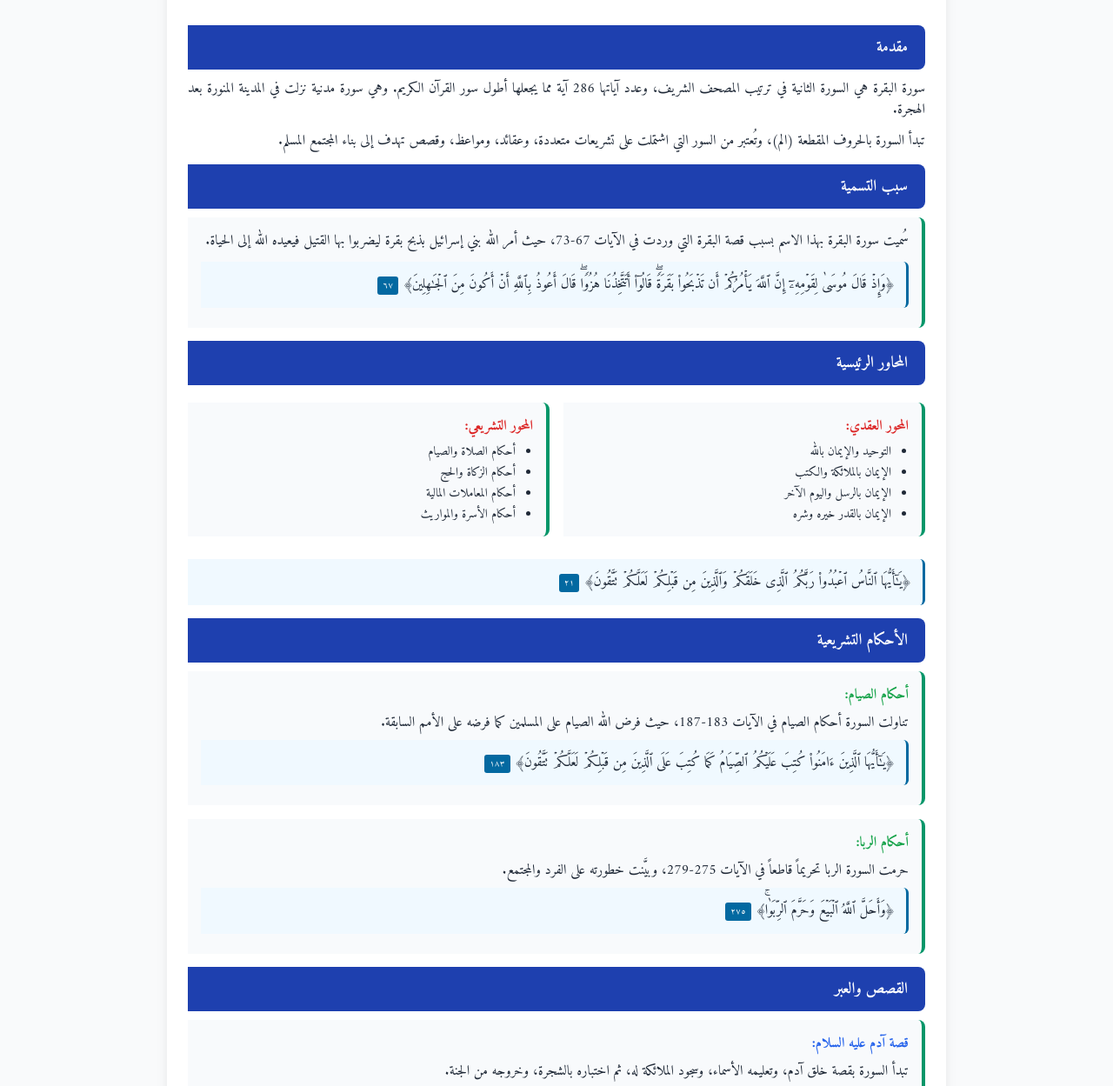
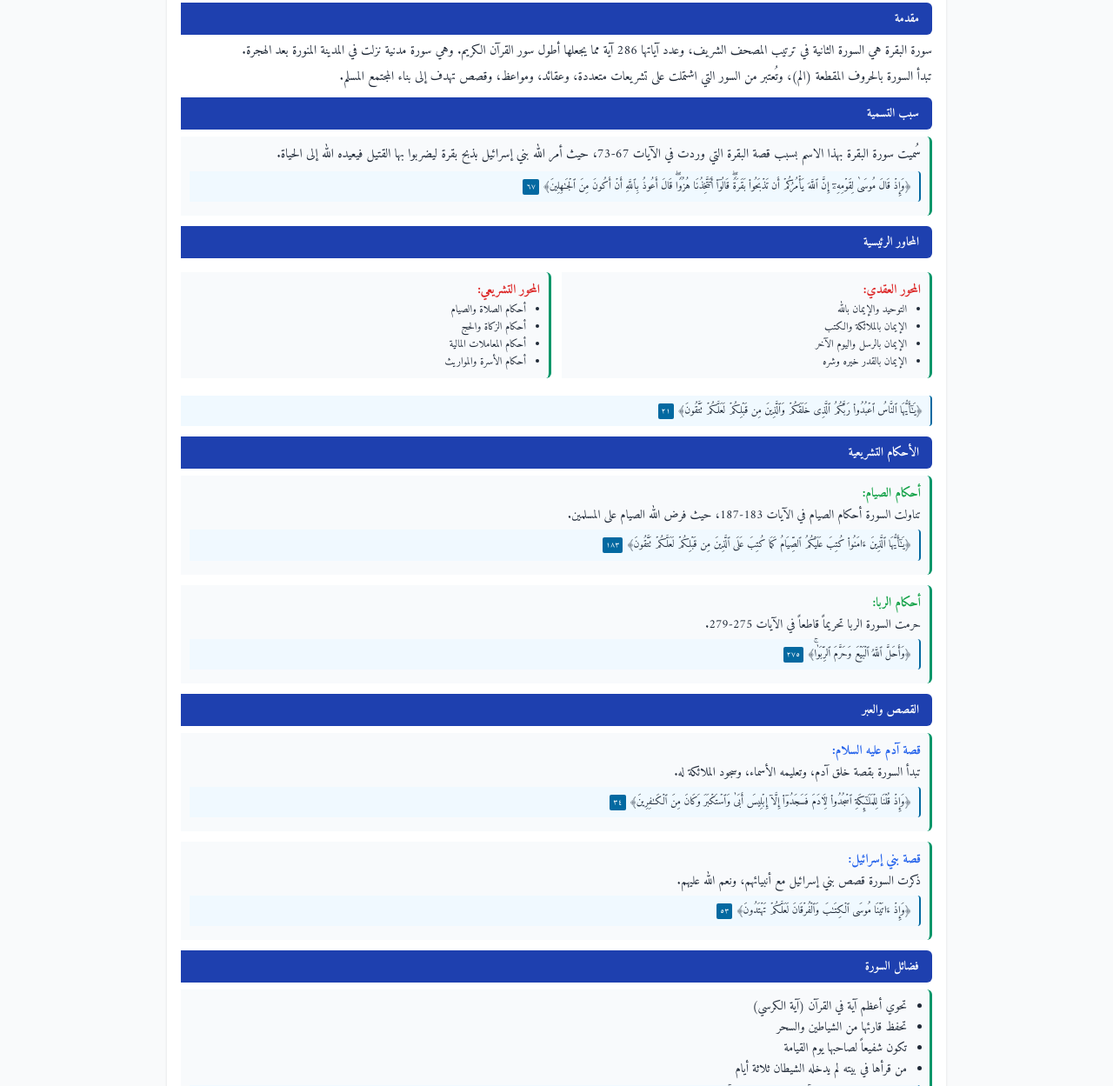
Before and after one commit to rjx8/Html-to-pdf, a plain HTML site: page index.html in a window 1280 px wide. Shown: the part 119-1368 px from the top of the page at 87% size. Drawn offline with nearby package versions, Linux system fonts and the light colour scheme.

Commit message:
Update index.html

```diff
--- a/index.html
+++ b/index.html
@@ -10,79 +10,80 @@
         @media print {
             @page {
                 size: A4;
-                margin: 1.5cm 1.5cm;
+                margin: 1cm 1cm;
             }
             .no-print { display: none !important; }
             .page-break { page-break-before: always; }
 
             body {
-                font-size: 11pt !important;
-                line-height: 1.4 !important;
+                font-size: 10pt !important;
+                line-height: 1.3 !important;
             }
-            h1 { font-size: 18pt !important; }
-            h2 { font-size: 16pt !important; }
-            h3 { font-size: 14pt !important; }
+            h1 { font-size: 16pt !important; }
+            h2 { font-size: 14pt !important; }
+            h3 { font-size: 12pt !important; }
         }
 
         body {
             font-family: 'Amiri', 'Noto Sans Arabic', serif;
-            line-height: 1.6;
+            line-height: 1.5;
+            font-size: 11pt;
         }
         .section-title {
             background: #1e40af;
             color: white;
-            padding: 12px 20px;
-            margin: 15px 0 10px 0;
-            border-radius: 0 8px 8px 0;
+            padding: 8px 15px;
+            margin: 12px 0 8px 0;
+            border-radius: 0 6px 6px 0;
             font-weight: bold;
-            font-size: 18px;
+            font-size: 14px;
         }
         .content-box {
             background: #f8fafc;
-            padding: 15px;
-            margin: 10px 0;
-            border-right: 4px solid #059669;
-            border-radius: 0 8px 8px 0;
+            padding: 10px;
+            margin: 8px 0;
+            border-right: 3px solid #059669;
+            border-radius: 0 6px 6px 0;
         }
         .quran-verse {
             background: #f0f9ff;
-            padding: 12px;
-            margin: 8px 0;
-            border-right: 3px solid #0369a1;
-            border-radius: 0 6px 6px 0;
+            padding: 8px;
+            margin: 6px 0;
+            border-right: 2px solid #0369a1;
+            border-radius: 0 4px 4px 0;
             font-family: 'Amiri', serif;
-            font-size: 16px;
-            line-height: 1.8;
+            font-size: 12px;
+            line-height: 1.6;
         }
         .verse-number {
             background: #0369a1;
             color: white;
-            padding: 2px 6px;
-            border-radius: 3px;
-            font-size: 10px;
-            margin-left: 5px;
+            padding: 1px 4px;
+            border-radius: 2px;
+            font-size: 9px;
+            margin-left: 4px;
         }
 
         .size-controls {
             position: fixed;
-            top: 20px;
-            left: 20px;
+            top: 15px;
+            left: 15px;
             z-index: 1000;
             background: white;
-            padding: 8px;
-            border-radius: 6px;
-            box-shadow: 0 2px 6px rgba(0,0,0,0.1);
-            border: 2px solid #059669;
+            padding: 6px;
+            border-radius: 4px;
+            box-shadow: 0 1px 3px rgba(0,0,0,0.1);
+            border: 1px solid #059669;
         }
         .size-btn {
             background: #059669;
             color: white;
             border: none;
-            padding: 6px 10px;
-            margin: 0 2px;
-            border-radius: 4px;
+            padding: 4px 8px;
+            margin: 0 1px;
+            border-radius: 3px;
             cursor: pointer;
-            font-weight: bold;
+            font-size: 10px;
         }
     </style>
 </head>
@@ -92,21 +93,21 @@
         <button class="size-btn" onclick="changeFontSize('smaller')">A-</button>
         <button class="size-btn" onclick="changeFontSize('normal')">A</button>
         <button class="size-btn" onclick="changeFontSize('larger')">A+</button>
-        <button class="size-btn" onclick="window.print()" style="background: #1e40af; margin-right: 8px;">🖨️ طباعة</button>
+        <button class="size-btn" onclick="window.print()" style="background: #1e40af; margin-right: 4px;">🖨️</button>
     </div>
 
-    <div class="max-w-4xl mx-auto p-6 bg-white shadow-lg min-h-screen" id="content">
+    <div class="max-w-4xl mx-auto p-4 bg-white shadow min-h-screen" id="content">
 
         <!-- العنوان الرئيسي -->
-        <div class="text-center mb-8 border-b-3 border-green-600 pb-4">
-            <h1 class="text-3xl font-bold text-gray-800 mb-3">سورة البقرة</h1>
-            <h2 class="text-xl font-semibold text-green-600">أطول سور القرآن الكريم</h2>
+        <div class="text-center mb-6 border-b-2 border-green-600 pb-3">
+            <h1 class="text-2xl font-bold text-gray-800 mb-2">سورة البقرة</h1>
+            <h2 class="text-lg font-semibold text-green-600">أطول سور القرآن الكريم</h2>
         </div>
 
         <!-- المقدمة -->
         <div>
             <div class="section-title">مقدمة</div>
-            <p class="text-justify mb-3">
+            <p class="text-justify mb-2">
                 سورة البقرة هي السورة الثانية في ترتيب المصحف الشريف، وعدد آياتها 286 آية مما يجعلها أطول سور القرآن الكريم. وهي سورة مدنية نزلت في المدينة المنورة بعد الهجرة.
             </p>
             <p class="text-justify">
@@ -117,12 +118,10 @@
         <!-- سبب التسمية -->
         <div class="page-break">
             <div class="section-title">سبب التسمية</div>
-
             <div class="content-box">
-                <p class="text-justify mb-3">
+                <p class="text-justify mb-2">
                     سُميت سورة البقرة بهذا الاسم بسبب قصة البقرة التي وردت في الآيات 67-73، حيث أمر الله بني إسرائيل بذبح بقرة ليضربوا بها القتيل فيعيده الله إلى الحياة.
                 </p>
-
                 <div class="quran-verse">
                     ﴿وَإِذۡ قَالَ مُوسَىٰ لِقَوۡمِهِۦٓ إِنَّ ٱللَّهَ یَأۡمُرُكُمۡ أَن تَذۡبَحُوا۟ بَقَرَةࣰۖ قَالُوۤا۟ أَتَتَّخِذُنَا هُزُوࣰاۖ قَالَ أَعُوذُ بِٱللَّهِ أَنۡ أَكُونَ مِنَ ٱلۡجَـٰهِلِینَ﴾
                     <span class="verse-number">٦٧</span>
@@ -133,11 +132,10 @@
         <!-- المحاور الرئيسية -->
         <div class="page-break">
             <div class="section-title">المحاور الرئيسية</div>
-
-            <div class="grid grid-cols-1 md:grid-cols-2 gap-4 mb-4">
+            <div class="grid grid-cols-1 md:grid-cols-2 gap-3 mb-3">
                 <div class="content-box">
-                    <h4 class="font-bold mb-2 text-red-600">المحور العقدي:</h4>
-                    <ul class="list-disc pr-5 space-y-1 text-sm">
+                    <h4 class="font-bold mb-1 text-red-600">المحور العقدي:</h4>
+                    <ul class="list-disc pr-4 space-y-1 text-xs">
                         <li>التوحيد والإيمان بالله</li>
                         <li>الإيمان بالملائكة والكتب</li>
                         <li>الإيمان بالرسل واليوم الآخر</li>
@@ -145,8 +143,8 @@
                     </ul>
                 </div>
                 <div class="content-box">
-                    <h4 class="font-bold mb-2 text-red-600">المحور التشريعي:</h4>
-                    <ul class="list-disc pr-5 space-y-1 text-sm">
+                    <h4 class="font-bold mb-1 text-red-600">المحور التشريعي:</h4>
+                    <ul class="list-disc pr-4 space-y-1 text-xs">
                         <li>أحكام الصلاة والصيام</li>
                         <li>أحكام الزكاة والحج</li>
                         <li>أحكام المعاملات المالية</li>
@@ -154,7 +152,6 @@
                     </ul>
                 </div>
             </div>
-
             <div class="quran-verse">
                 ﴿یَـٰۤأَیُّهَا ٱلنَّاسُ ٱعۡبُدُوا۟ رَبَّكُمُ ٱلَّذِی خَلَقَكُمۡ وَٱلَّذِینَ مِن قَبۡلِكُمۡ لَعَلَّكُمۡ تَتَّقُونَ﴾
                 <span class="verse-number">٢١</span>
@@ -164,22 +161,20 @@
         <!-- الأحكام التشريعية -->
         <div class="page-break">
             <div class="section-title">الأحكام التشريعية</div>
-
-            <div class="content-box mb-4">
-                <h4 class="font-bold mb-2 text-green-600">أحكام الصيام:</h4>
-                <p class="text-justify mb-2">
-                    تناولت السورة أحكام الصيام في الآيات 183-187، حيث فرض الله الصيام على المسلمين كما فرضه على الأمم السابقة.
+            <div class="content-box mb-3">
+                <h4 class="font-bold mb-1 text-green-600">أحكام الصيام:</h4>
+                <p class="text-justify mb-1 text-sm">
+                    تناولت السورة أحكام الصيام في الآيات 183-187، حيث فرض الله الصيام على المسلمين.
                 </p>
                 <div class="quran-verse">
                     ﴿یَـٰۤأَیُّهَا ٱلَّذِینَ ءَامَنُوا۟ كُتِبَ عَلَیۡكُمُ ٱلصِّیَامُ كَمَا كُتِبَ عَلَى ٱلَّذِینَ مِن قَبۡلِكُمۡ لَعَلَّكُمۡ تَتَّقُونَ﴾
                     <span class="verse-number">١٨٣</span>
                 </div>
             </div>
-
             <div class="content-box">
-                <h4 class="font-bold mb-2 text-green-600">أحكام الربا:</h4>
-                <p class="text-justify mb-2">
-                    حرمت السورة الربا تحريماً قاطعاً في الآيات 275-279، وبيَّنت خطورته على الفرد والمجتمع.
+                <h4 class="font-bold mb-1 text-green-600">أحكام الربا:</h4>
+                <p class="text-justify mb-1 text-sm">
+                    حرمت السورة الربا تحريماً قاطعاً في الآيات 275-279.
                 </p>
                 <div class="quran-verse">
                     ﴿وَأَحَلَّ ٱللَّهُ ٱلۡبَیۡعَ وَحَرَّمَ ٱلرِّبَوٰاۚ﴾
@@ -191,22 +186,20 @@
         <!-- القصص والعبر -->
         <div class="page-break">
             <div class="section-title">القصص والعبر</div>
-
-            <div class="content-box mb-4">
-                <h4 class="font-bold mb-2 text-blue-600">قصة آدم عليه السلام:</h4>
-                <p class="text-justify mb-2">
-                    تبدأ السورة بقصة خلق آدم، وتعليمه الأسماء، وسجود الملائكة له، ثم اختباره بالشجرة، وخروجه من الجنة.
+            <div class="content-box mb-3">
+                <h4 class="font-bold mb-1 text-blue-600">قصة آدم عليه السلام:</h4>
+                <p class="text-justify mb-1 text-sm">
+                    تبدأ السورة بقصة خلق آدم، وتعليمه الأسماء، وسجود الملائكة له.
                 </p>
                 <div class="quran-verse">
                     ﴿وَإِذۡ قُلۡنَا لِلۡمَلَـٰۤىِٕكَةِ ٱسۡجُدُوا۟ لِـَٔادَمَ فَسَجَدُوۤا۟ إِلَّاۤ إِبۡلِیسَ أَبَىٰ وَٱسۡتَكۡبَرَ وَكَانَ مِنَ ٱلۡكَـٰفِرِینَ﴾
                     <span class="verse-number">٣٤</span>
                 </div>
             </div>
-
             <div class="content-box">
-                <h4 class="font-bold mb-2 text-blue-600">قصة بني إسرائيل:</h4>
-                <p class="text-justify mb-2">
-                    ذكرت السورة قصص بني إسرائيل مع أنبيائهم، ونعم الله عليهم، وتمردهم وعصيانهم لأوامر الله.
+                <h4 class="font-bold mb-1 text-blue-600">قصة بني إسرائيل:</h4>
+                <p class="text-justify mb-1 text-sm">
+                    ذكرت السورة قصص بني إسرائيل مع أنبيائهم، ونعم الله عليهم.
                 </p>
                 <div class="quran-verse">
                     ﴿وَإِذۡ ءَاتَیۡنَا مُوسَى ٱلۡكِتَـٰبَ وَٱلۡفُرۡقَانَ لَعَلَّكُمۡ تَهۡتَدُونَ﴾
@@ -218,16 +211,14 @@
         <!-- الفضائل -->
         <div class="page-break">
             <div class="section-title">فضائل السورة</div>
-
             <div class="content-box">
-                <ul class="list-disc pr-5 space-y-2">
+                <ul class="list-disc pr-4 space-y-1 text-sm">
                     <li>تحوي أعظم آية في القرآن (آية الكرسي)</li>
                     <li>تحفظ قارئها من الشياطين والسحر</li>
                     <li>تكون شفيعاً لصاحبها يوم القيامة</li>
                     <li>من قرأها في بيته لم يدخله الشيطان ثلاثة أيام</li>
                 </ul>
-
-                <div class="quran-verse mt-3">
+                <div class="quran-verse mt-2">
                     ﴿ٱللَّهُ لَاۤ إِلَـٰهَ إِلَّا هُوَ ٱلۡحَیُّ ٱلۡقَیُّومُۚ لَا تَأۡخُذُهُۥ سِنَةࣱ وَلَا نَوۡمࣱۚ لَّهُۥ مَا فِی ٱلسَّمَـٰوَ ٰتِ وَمَا فِی ٱلۡأَرۡضِ﴾
                     <span class="verse-number">٢٥٥</span>
                 </div>
@@ -238,10 +229,10 @@
         <div>
             <div class="section-title">خاتمة</div>
             <div class="content-box">
-                <p class="text-justify">
+                <p class="text-justify text-sm">
                     سورة البقرة تمثل دستوراً كاملاً للمسلم في حياته؛ حيث تشمل العقيدة، والعبادة، والأخلاق، والمعاملات. وهي تهدف إلى بناء الشخصية المسلمة المتكاملة، وتأسيس المجتمع الإسلامي القوي.
                 </p>
-                <p class="text-justify mt-2">
+                <p class="text-justify mt-1 text-sm">
                     وقد جمعت بين الترغيب والترهيب، والوعد والوعيد، والقصص والعبر، مما يجعلها مدرسة متكاملة للتربية الإسلامية.
                 </p>
             </div>
@@ -262,14 +253,14 @@
                     content.style.fontSize = (currentSize + 1) + 'px';
                     break;
                 case 'normal':
-                    content.style.fontSize = '16px';
+                    content.style.fontSize = '11px';
                     break;
             }
         }
 
         window.addEventListener('beforeprint', function() {
-            document.body.style.fontSize = '11pt';
-            document.body.style.lineHeight = '1.4';
+            document.body.style.fontSize = '10pt';
+            document.body.style.lineHeight = '1.3';
         });
 
         window.addEventListener('afterprint', function() {
```
